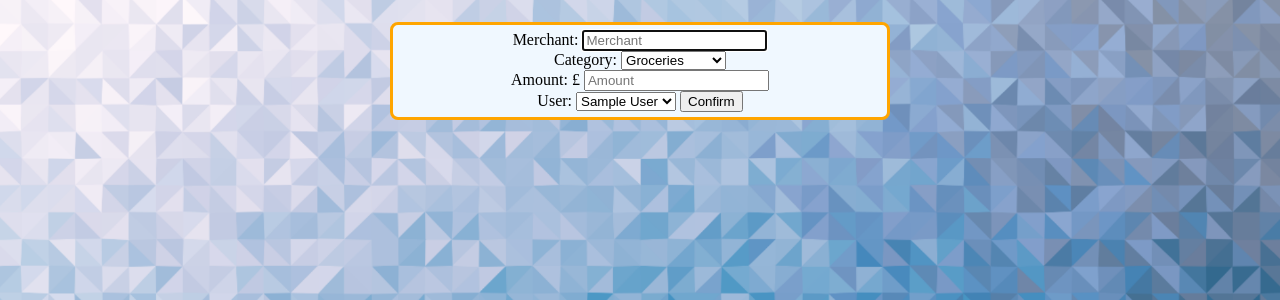
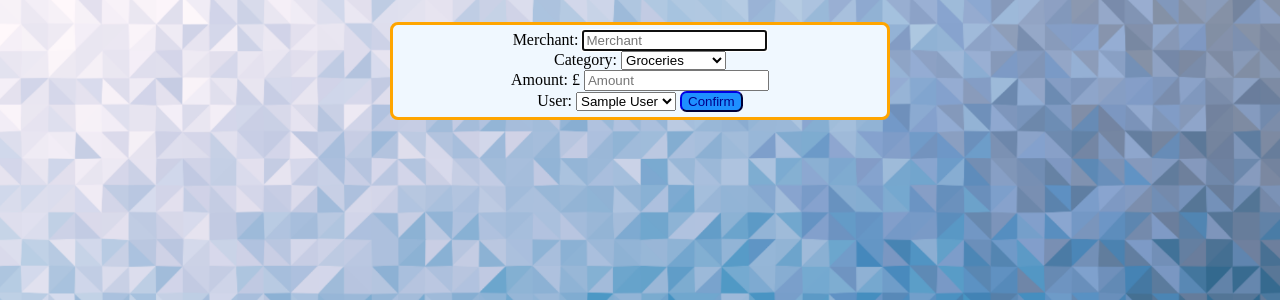
Before and after one commit to Jarnbjorn92/CodeClanzo_, a Flask app: page /transactions/new in a window 1280 px wide. Shown: the part 54-354 px from the top of the page. Run offline with Flask 2, Linux system fonts and the light colour scheme; a database or web service that is not in the repository returns one stand-in record (values such as "Sample title"); some libraries are stand-ins or nearby versions.

Commit message:
more styling. potential final product

```diff
--- a/static/style.css
+++ b/static/style.css
@@ -115,3 +115,14 @@ input {
 .edit-button:hover {
     background-color: orange;
 }
+
+.submit {
+    background-color: dodgerblue;
+    border-color: darkblue;
+    color: darkblue;
+    border-radius: 0.5em;
+}
+
+.submit:hover {
+    background-color: orange;
+}
--- a/templates/index.html
+++ b/templates/index.html
@@ -1,10 +1,4 @@
 {% extends "base.html" %}
 {% block content %}
 
-<div class="container">
-    <div>
-        box container
-    </div>
-</div>
-
 {% endblock %}
--- a/templates/transactions/new.html
+++ b/templates/transactions/new.html
@@ -30,7 +30,7 @@
                 <option value="{{ user.id }}">{{ user.full_name() }}</option>
             {% endfor %}
         </select>
-        <button type="submit">Confirm</button>
+        <button class="submit" type="submit">Confirm</button>
     </div>
 </form>
 </div>
```
